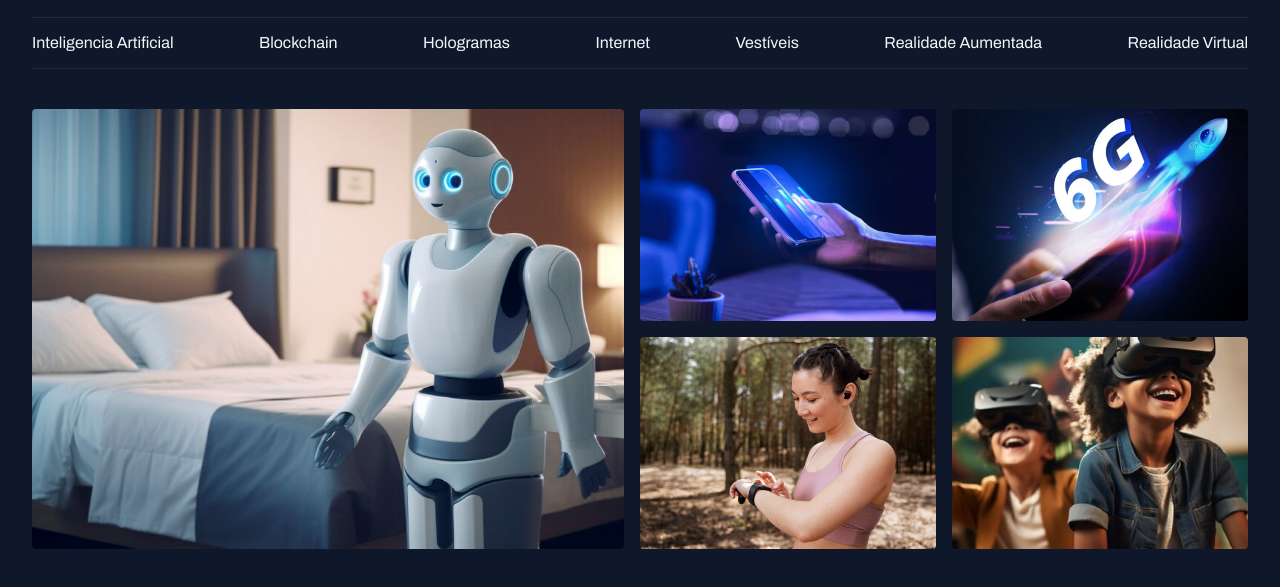
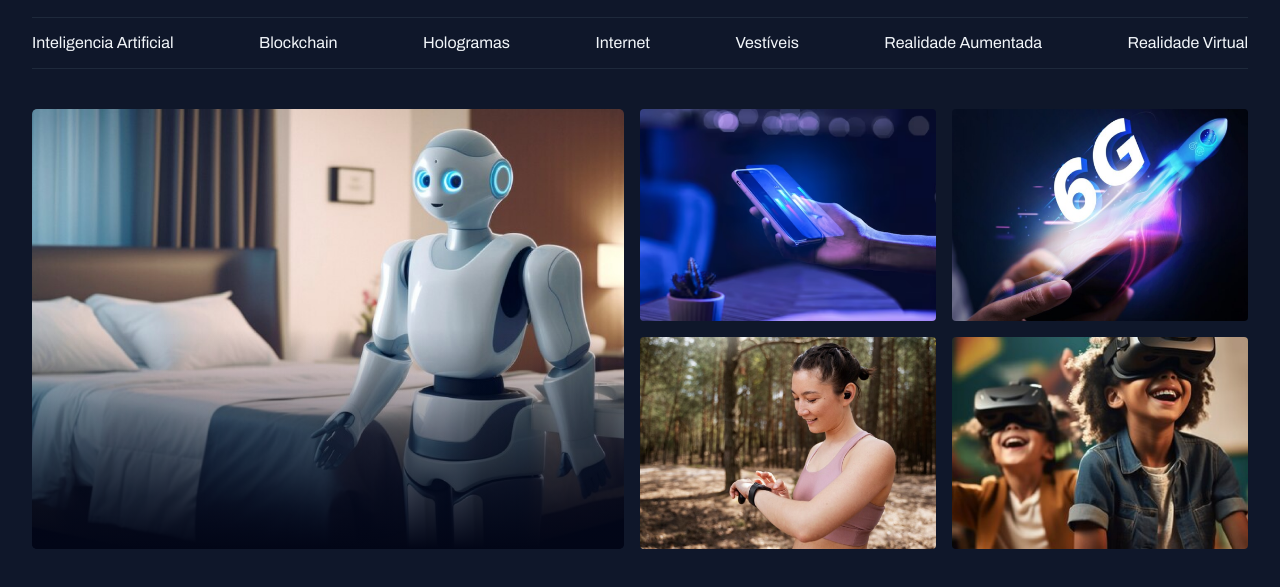
Before and after one commit to paulofranciscon/project-portal-news, a plain HTML site: page index.html in a window 1280 px wide. Shown: the part 55-642 px from the top of the page. Drawn offline with Linux system fonts and the light colour scheme.

Commit message:
Adding gradient background

```diff
--- a/index.html
+++ b/index.html
@@ -42,7 +42,7 @@
 
   <main class="grid container">
     <section id="featured" class="grid grid-flow-col gap-16">
-      <div>
+      <div class="card">
         <img src="assets/images/Image 01.png" alt="">
       </div>
       <div class="grid grid-cols-2 gap-16">
--- a/styles/sections.css
+++ b/styles/sections.css
@@ -3,5 +3,20 @@
     height: 100%;
     object-fit: cover;
     border-radius: 4px;
+    }
+  .card {
+    border-radius: 5px;
+    overflow: hidden;
+    position: relative;
+
+    &::before{
+      content: "";
+      position: absolute;
+      inset: 0;
+      top:50%;
+      background: linear-gradient(
+        180deg, transparent 0%, #020617 100%
+      );
+    }
   }
 }
```
